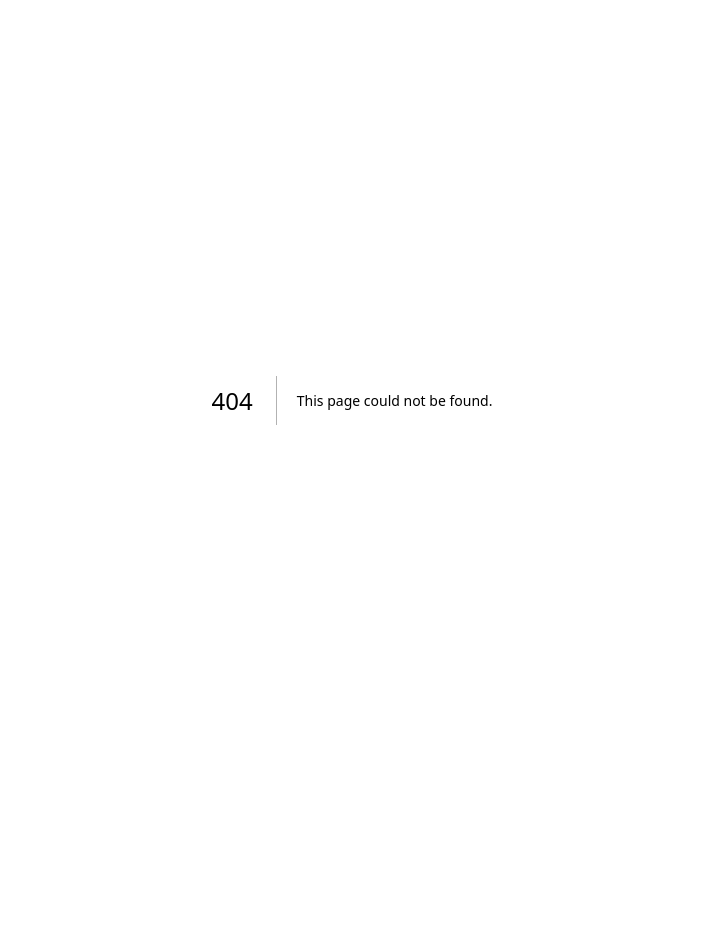
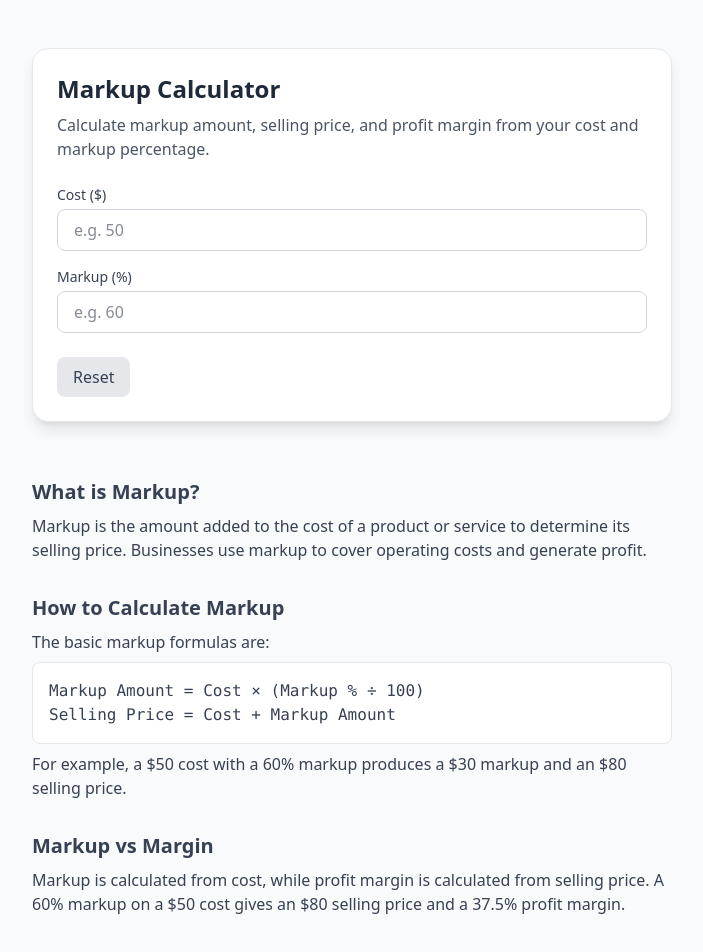
Before and after one commit to wakilmustaqeem/biztoolkit, a Next.js app: page /markup-calculator in a window 1280 px wide. Before the commit this address had no page. Shown: the top 952 px of the page, without its empty margins (288-991 px from the left). Before the commit the page ends 800 px from the top, so only its background shows below. Built offline with nearby package versions, Linux system fonts and the light colour scheme.

Commit message:
Add Markup Calculator page

```diff
--- /dev/null
+++ b/app/markup-calculator/page.tsx
@@ -0,0 +1,117 @@
+import type { Metadata } from "next";
+import MarkupCalculator from "./markup-calculator";
+
+export const metadata: Metadata = {
+  title: "Markup Calculator – Calculate Selling Price and Margin",
+  description:
+    "Free markup calculator to calculate markup amount, selling price, and profit margin from cost and markup percentage.",
+  alternates: {
+    canonical: "/markup-calculator",
+  },
+  openGraph: {
+    title: "Markup Calculator – Calculate Selling Price and Margin",
+    description:
+      "Calculate markup amount, selling price, and profit margin with this free markup calculator.",
+    url: "https://biztoolkit-ashy.vercel.app/markup-calculator",
+    type: "website",
+  },
+};
+
+const webAppJsonLd = {
+  "@context": "https://schema.org",
+  "@type": "WebApplication",
+  name: "Markup Calculator",
+  url: "https://biztoolkit-ashy.vercel.app/markup-calculator",
+  applicationCategory: "BusinessApplication",
+  operatingSystem: "Web",
+  description:
+    "Calculate markup amount, selling price, and profit margin from cost and markup percentage.",
+  offers: {
+    "@type": "Offer",
+    price: "0",
+    priceCurrency: "USD",
+  },
+};
+
+const faqJsonLd = {
+  "@context": "https://schema.org",
+  "@type": "FAQPage",
+  mainEntity: [
+    {
+      "@type": "Question",
+      name: "What is markup?",
+      acceptedAnswer: {
+        "@type": "Answer",
+        text: "Markup is the amount added to the cost of a product to determine its selling price. It is commonly expressed as a percentage of cost.",
+      },
+    },
+    {
+      "@type": "Question",
+      name: "How do you calculate markup?",
+      acceptedAnswer: {
+        "@type": "Answer",
+        text: "Markup amount equals cost multiplied by the markup percentage divided by 100. Selling price equals cost plus markup amount.",
+      },
+    },
+    {
+      "@type": "Question",
+      name: "What is the difference between markup and margin?",
+      acceptedAnswer: {
+        "@type": "Answer",
+        text: "Markup is calculated as a percentage of cost, while profit margin is calculated as a percentage of selling price. For example, a 60% markup produces a 37.5% profit margin.",
+      },
+    },
+  ],
+};
+
+export default function MarkupCalculatorPage() {
+  return (
+    <main className="min-h-screen bg-gray-50 py-8">
+      <script
+        type="application/ld+json"
+        dangerouslySetInnerHTML={{ __html: JSON.stringify(webAppJsonLd) }}
+      />
+      <script
+        type="application/ld+json"
+        dangerouslySetInnerHTML={{ __html: JSON.stringify(faqJsonLd) }}
+      />
+      <MarkupCalculator />
+
+      <div className="mx-auto mt-10 max-w-2xl space-y-8 px-4 text-gray-700">
+        <section>
+          <h2 className="mb-2 text-xl font-semibold">What is Markup?</h2>
+          <p>
+            Markup is the amount added to the cost of a product or service to determine its selling price. Businesses use markup to cover operating costs and generate profit.
+          </p>
+        </section>
+
+        <section>
+          <h2 className="mb-2 text-xl font-semibold">How to Calculate Markup</h2>
+          <p>The basic markup formulas are:</p>
+          <div className="my-2 rounded-lg border border-gray-200 bg-white p-4 font-mono">
+            Markup Amount = Cost × (Markup % ÷ 100)
+            <br />
+            Selling Price = Cost + Markup Amount
+          </div>
+          <p>
+            For example, a $50 cost with a 60% markup produces a $30 markup and an $80 selling price.
+          </p>
+        </section>
+
+        <section>
+          <h2 className="mb-2 text-xl font-semibold">Markup vs Margin</h2>
+          <p>
+            Markup is calculated from cost, while profit margin is calculated from selling price. A 60% markup on a $50 cost gives an $80 selling price and a 37.5% profit margin.
+          </p>
+        </section>
+
+        <section>
+          <h2 className="mb-2 text-xl font-semibold">Markup Example</h2>
+          <p>
+            If an item costs $100 and you apply a 25% markup, the markup amount is $25 and the selling price is $125. The resulting profit margin is 20%.
+          </p>
+        </section>
+      </div>
+    </main>
+  );
+}
```
